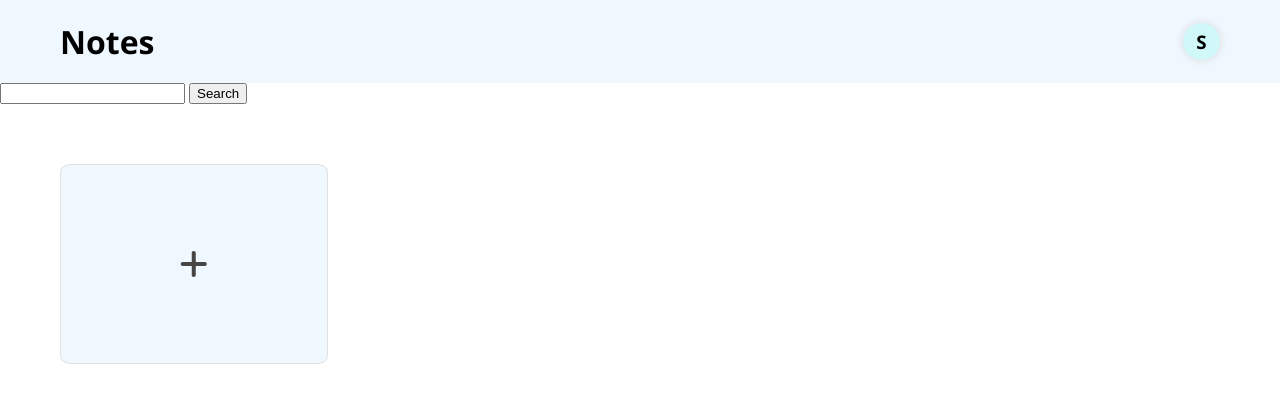
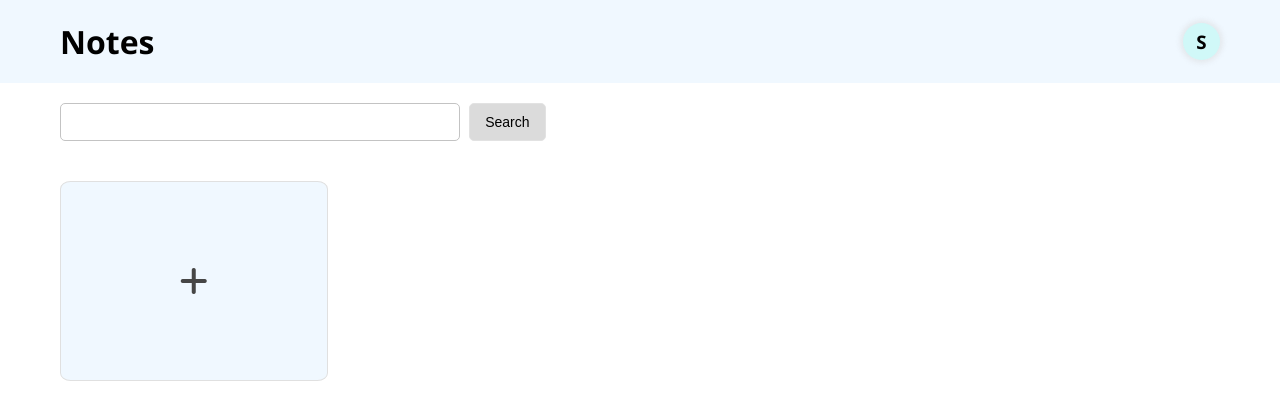
Before and after one commit to MiniCube11/notes, a Flask app: page / in a window 1280 px wide. Shown: the top 420 px of the page. Run offline with Flask 2, Linux system fonts and the light colour scheme; the visitor is signed in with stand-in values (Sample User, id 1); data comes from the database, SQL or seed files in the repository; data that the repository does not hold is empty; some libraries are stand-ins or nearby versions.

Commit message:
Add styling to search bar

```diff
--- a/app/static/css/style.css
+++ b/app/static/css/style.css
@@ -127,9 +127,38 @@ a {
     background-color: rgb(230, 230, 230);
 }
 
+.search-bar {
+    margin: 20px var(--side-margin);
+    font-family: var(--main-font);
+}
+
+#search {
+    width: calc(100vw - var(--side-margin) - 140px);
+    max-width: 400px;
+    padding: 10px 15px;
+    border: 1px solid rgb(195, 195, 195);
+    border-radius: 5px;
+    margin-right: 5px;
+    font-size: 14px;
+}
+
+.search-bar button {
+    padding: 10px 15px;
+    font-size: 14px;
+    outline: none;
+    border: 1px solid rgb(226, 226, 226);
+    border-radius: 5px;
+    background-color: rgb(219, 219, 219);
+    transition: background-color 0.2s ease-in-out;
+}
+
+.search-bar button:hover {
+    background-color: rgb(182, 182, 182);
+}
+
 .notes-section {
     margin: 20px var(--side-margin);
-    margin-top: 60px;
+    margin-top: 40px;
     display: grid;
     grid-auto-rows: 150px;
     grid-template-columns: repeat(1, minmax(250px, 1fr));
--- a/app/templates/main/index.html
+++ b/app/templates/main/index.html
@@ -1,8 +1,10 @@
 {% extends "base.html" %}
 
 {% block content %}
-<input type="search" id="search" autocomplete="off" value="{{query}}" />
-<button>Search</button>
+<div class="search-bar">
+    <input type="search" id="search" autocomplete="off" value="{{query}}" />
+    <button>Search</button>
+</div>
 <div class="notes-section">
     <a href="{{ url_for('notes.new') }}" class="note new">
         <i class="fas fa-plus fa-2x"></i>
```
